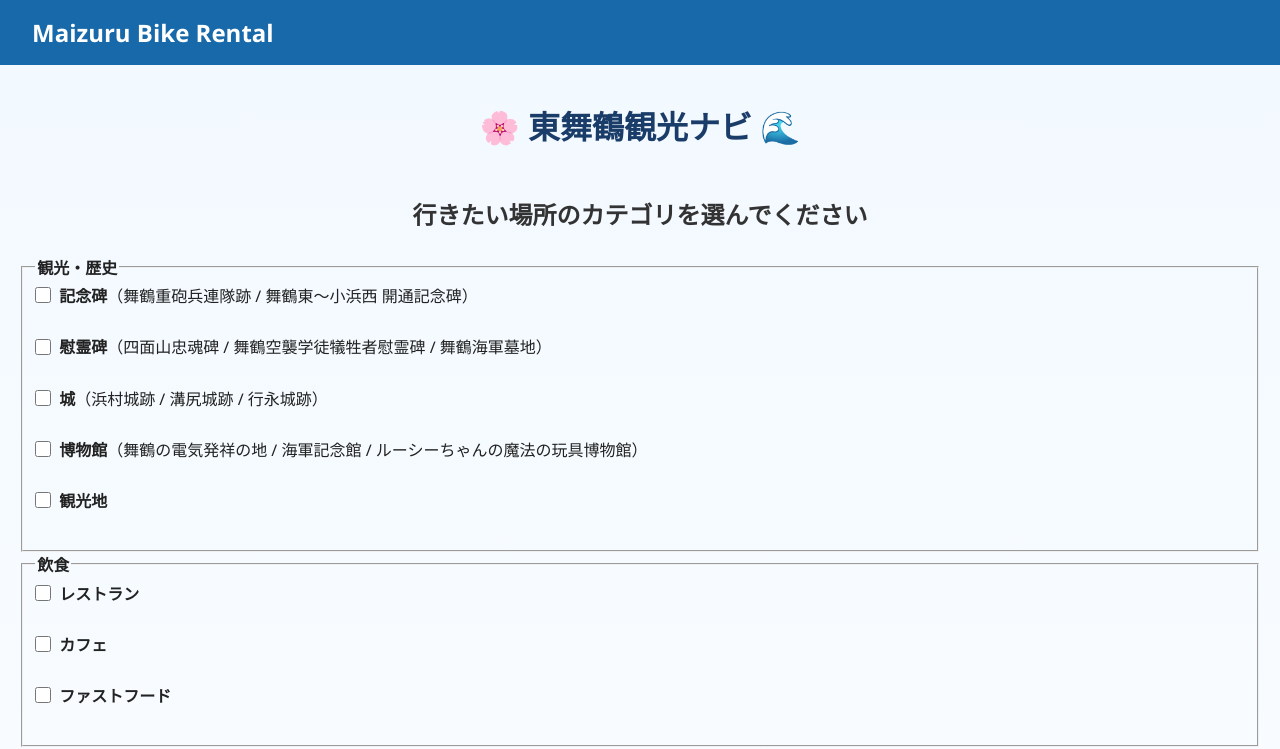
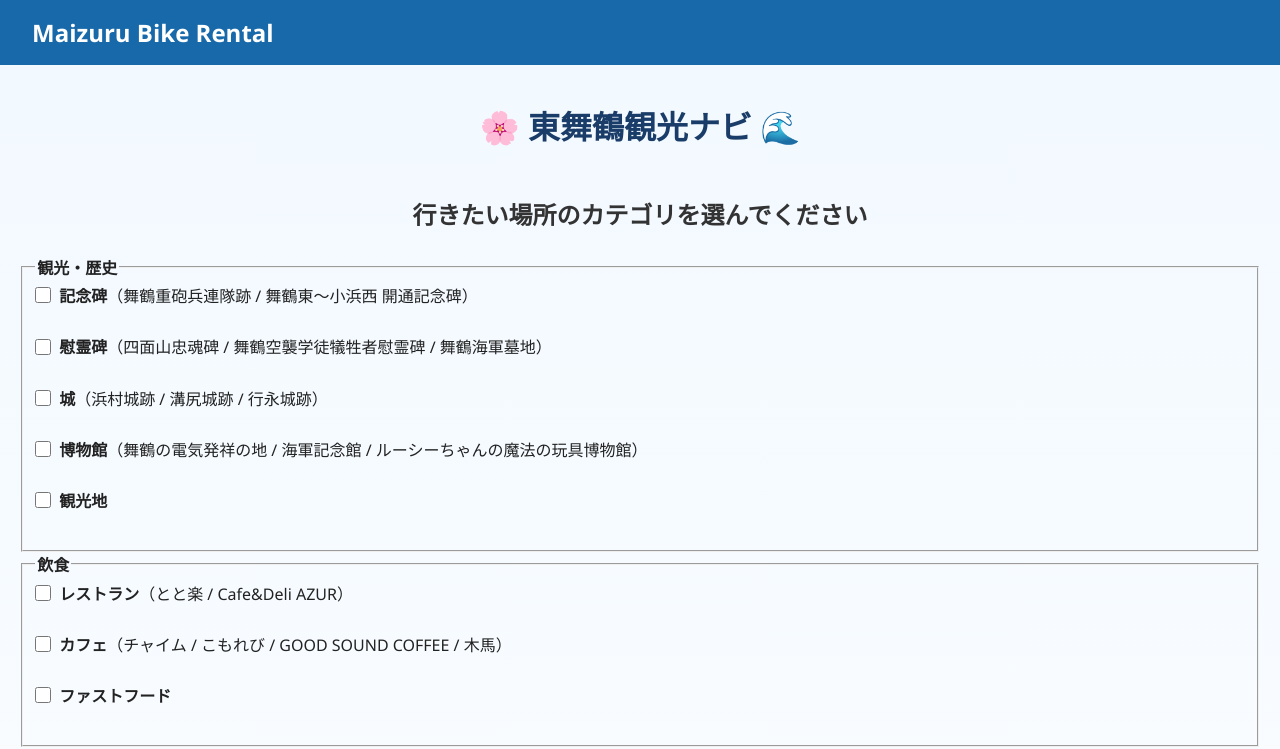
Before and after one commit to iwle2004/E-Bike, a React (Create React App) app: page /map in a window 1280 px wide. Shown: the top 749 px of the page. Built offline with nearby package versions, Linux system fonts and the light colour scheme; no server answers.

Commit message:
施設の具体例追加

```diff
--- a/src/assets/TagSelector.js
+++ b/src/assets/TagSelector.js
@@ -9,8 +9,8 @@ const tagGroups = {
     { key: "tourism", type: "attraction", label: "<b>観光地</b>" },
   ],
   "飲食": [
-    { key: "amenity", type: "restaurant", label: "<b>レストラン</b>" },
-    { key: "amenity", type: "cafe", label: "<b>カフェ</b>" },
+    { key: "amenity", type: "restaurant", label: "<b>レストラン</b>（とと楽 / Cafe&Deli AZUR）" },
+    { key: "amenity", type: "cafe", label: "<b>カフェ</b>（チャイム / こもれび / GOOD SOUND COFFEE / 木馬）" },
     { key: "amenity", type: "fast_food", label: "<b>ファストフード</b>" },
   ],
   "買い物・便利施設": [
```
